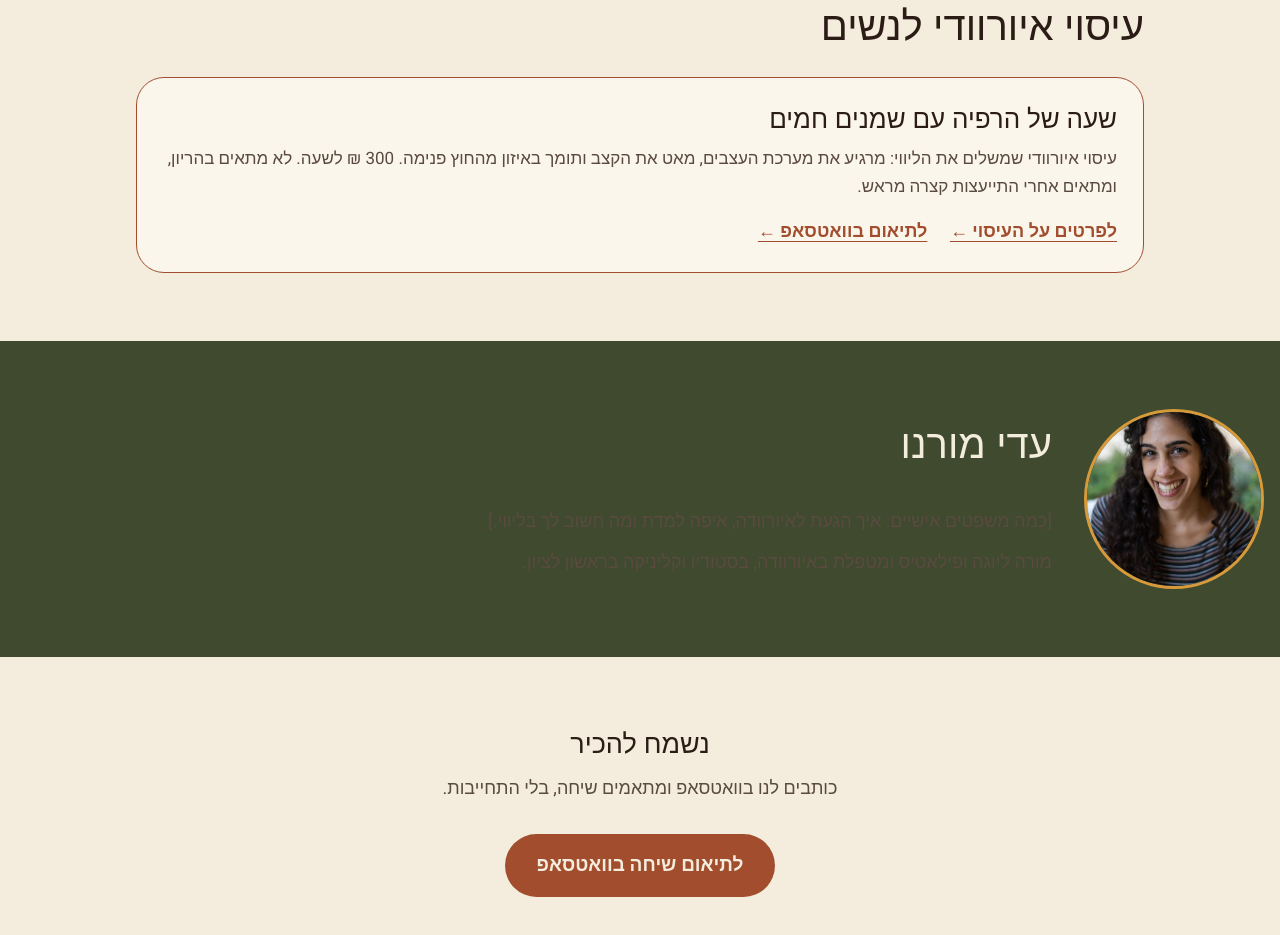
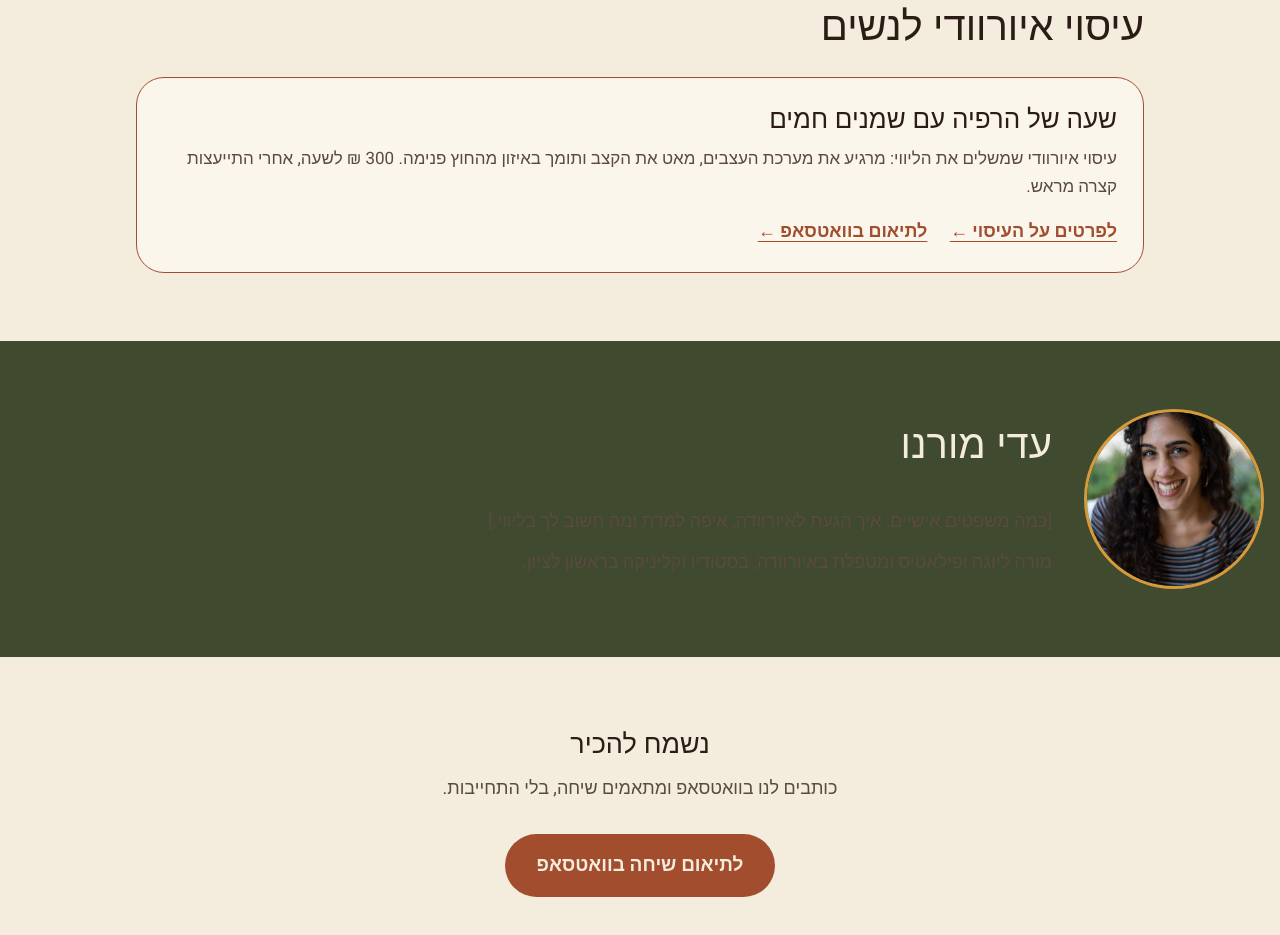
Before and after one commit to adisharabi93/sukshma-site, a plain HTML site: page ayurveda-rishon-lezion/index.html in a window 1280 px wide. Shown: the part 1910-2845 px from the top of the page. Drawn offline with Linux system fonts and the light colour scheme.

Commit message:
הסרת ההערה על הריון מקטע העיסוי
Co-Authored-By: Claude Opus 5.5 <noreply@anthropic.com>
Claude-Session: https://claude.ai/code/session_01GXUpyTmp3ZaTkqsqVJDzDH

```diff
--- a/ayurveda-rishon-lezion/index.html
+++ b/ayurveda-rishon-lezion/index.html
@@ -148,7 +148,7 @@ a{color:inherit}
     <div class="offers">
       <div class="offer">
         <h3>שעה של הרפיה עם שמנים חמים</h3>
-        <p>עיסוי איורוודי שמשלים את הליווי: מרגיע את מערכת העצבים, מאט את הקצב ותומך באיזון מהחוץ פנימה. 300 ₪ לשעה. לא מתאים בהריון, ומתאים אחרי התייעצות קצרה מראש.</p>
+        <p>עיסוי איורוודי שמשלים את הליווי: מרגיע את מערכת העצבים, מאט את הקצב ותומך באיזון מהחוץ פנימה. 300 ₪ לשעה, אחרי התייעצות קצרה מראש.</p>
         <a class="more" href="/ayurvedic-massage-women">לפרטים על העיסוי ←</a>
         <a class="more" href="https://wa.me/972525624983?text=%D7%A9%D7%9C%D7%95%D7%9D%2C%20%D7%90%D7%A9%D7%9E%D7%97%20%D7%9C%D7%AA%D7%90%D7%9D%20%D7%A2%D7%99%D7%A1%D7%95%D7%99%20%D7%90%D7%99%D7%95%D7%A8%D7%95%D7%95%D7%93%D7%94" target="_blank" rel="noopener" style="margin-inline-start:18px">לתיאום בוואטסאפ ←</a>
       </div>
```
